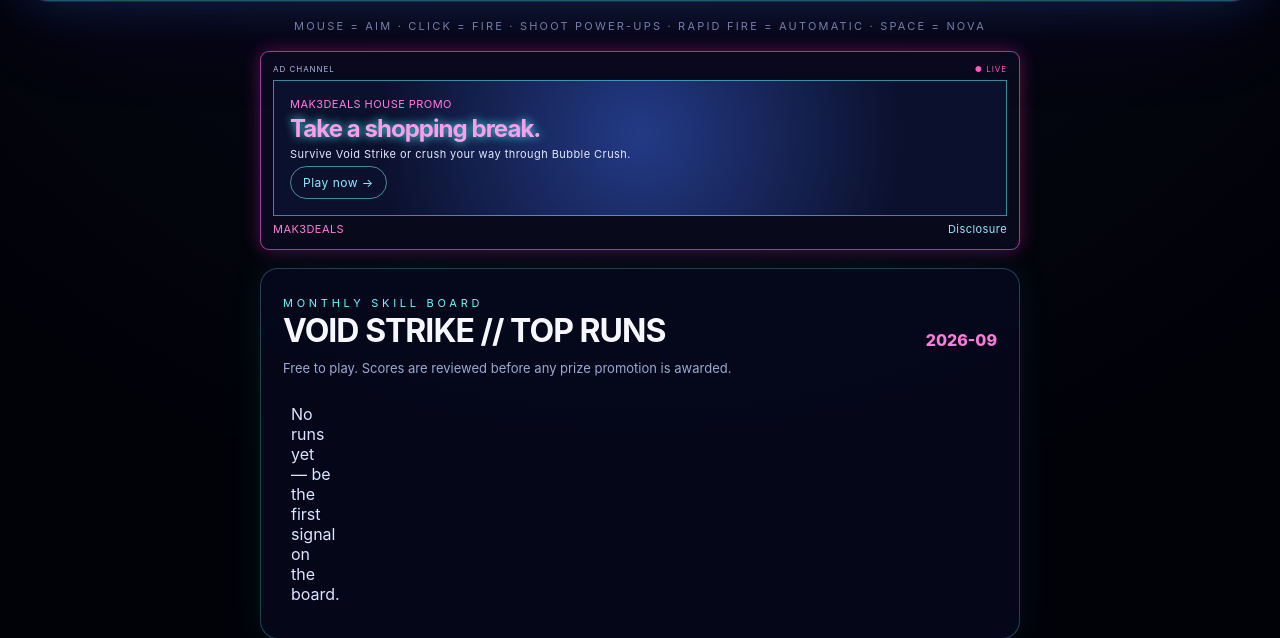
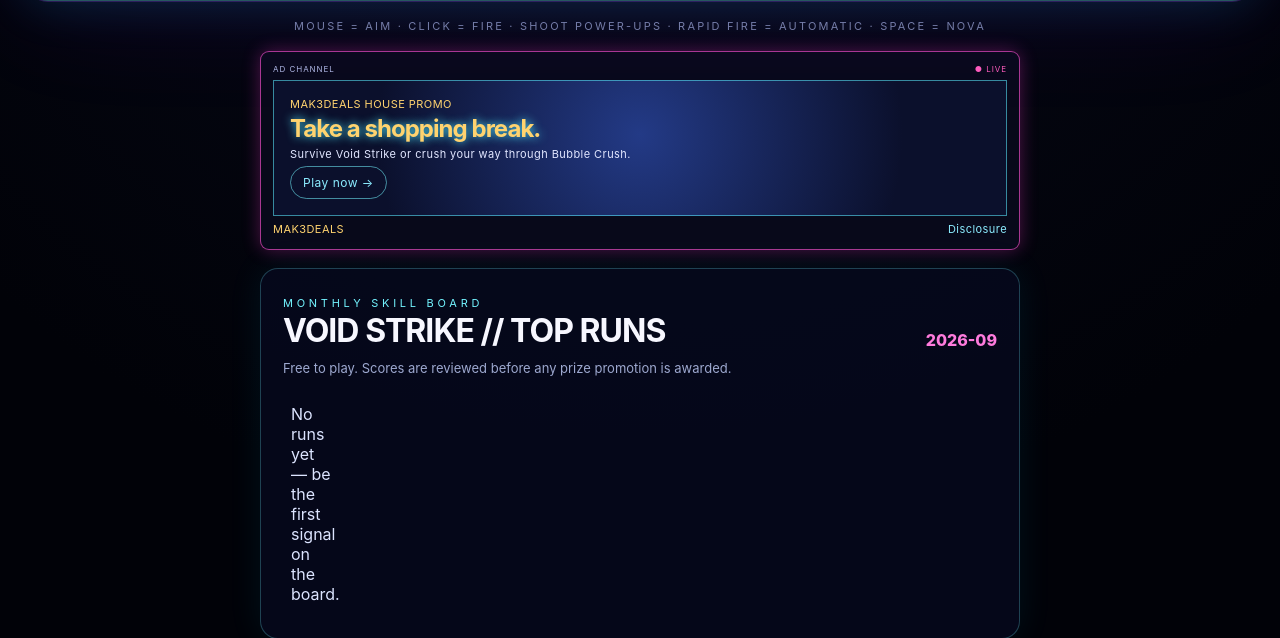
Before and after one commit to ty1364/mak3deals, a Flask app: page /game in a window 1280 px wide. Shown: the part 732-1370 px from the top of the page. Run offline with Flask 3, Linux system fonts and the light colour scheme; data comes from the database, SQL or seed files in the repository; data that the repository does not hold is empty.

Commit message:
Replace purple ad channel styling

```diff
--- a/app.py
+++ b/app.py
@@ -12,11 +12,11 @@ DATABASE = "deals.db"
 SITE_AD_TV = """
 <style>
 .hero,.simple-hero{position:relative}
-.site-ad-tv{position:absolute;top:32px;right:8%;z-index:4;width:min(38%,460px);min-height:220px;padding:14px;border:2px solid rgba(255,82,211,.75);border-radius:16px;background:#08091a;color:#f7f7ff;box-shadow:0 0 24px rgba(255,55,207,.3),inset 0 0 30px rgba(38,111,190,.16);font:800 10px/1.3 system-ui,sans-serif;letter-spacing:.12em}
-.site-ad-tv-top,.site-ad-tv-foot{display:flex;justify-content:space-between;color:#aeb8e4}.site-ad-live{color:#ff5dbe}.site-ad-tv-screen{display:flex;align-items:center;justify-content:space-between;min-height:72px;margin:6px 0;padding:10px;border:1px solid rgba(92,238,255,.55);background:radial-gradient(circle at 50% 40%,#233a86,#0b102c 70%)}.site-ad-tv-screen strong{font-size:16px;line-height:.8;color:#fff;text-shadow:0 0 10px #50eaff}.site-ad-tv-screen em{color:#ff5bd7;font-style:normal}.site-ad-tv-screen small{color:#bdefff;font-size:8px;line-height:1.4;text-align:right;letter-spacing:.06em}@media(max-width:700px){.site-ad-tv{right:8px;bottom:8px;transform:scale(.8);transform-origin:bottom right}}
+.site-ad-tv{position:absolute;top:32px;right:8%;z-index:4;width:min(38%,460px);min-height:220px;padding:14px;border:1px solid rgba(255,211,111,.85);border-radius:16px;background:linear-gradient(145deg,#0d1730,#102a3d 70%,#133f4b);color:#f7f7ff;box-shadow:0 18px 44px rgba(6,25,44,.35),inset 0 0 30px rgba(255,211,111,.05);font:800 10px/1.3 system-ui,sans-serif;letter-spacing:.12em}
+.site-ad-tv-top,.site-ad-tv-foot{display:flex;justify-content:space-between;color:#bde0dd}.site-ad-live{color:#ffd36f}.site-ad-tv-screen{display:flex;align-items:center;justify-content:space-between;min-height:72px;margin:6px 0;padding:10px;border:1px solid rgba(255,211,111,.55);background:radial-gradient(circle at 50% 40%,#155e68,#0b1b31 70%)}.site-ad-tv-screen strong{font-size:16px;line-height:.8;color:#fff;text-shadow:0 0 10px rgba(255,211,111,.45)}.site-ad-tv-screen em{color:#ffd36f;font-style:normal}.site-ad-tv-screen small{color:#d7f0ed;font-size:8px;line-height:1.4;text-align:right;letter-spacing:.06em}@media(max-width:700px){.site-ad-tv{right:8px;bottom:8px;transform:scale(.8);transform-origin:bottom right}}
 .site-ad-tv-screen{flex:1;min-height:180px;margin:10px 0;padding:22px;border-color:rgba(92,238,255,.7);background:radial-gradient(circle at 50% 40%,#233a86,#0b102c 70%)}.site-ad-tv-screen strong{font-size:clamp(22px,3vw,38px)}.site-ad-tv-screen small{font-size:11px}
 @media(max-width:900px){.site-ad-tv{position:relative;top:auto;right:auto;width:100%;min-height:150px;margin:28px 0 0;transform:none}.site-ad-tv-screen{min-height:100px}.site-ad-tv-screen strong{font-size:24px}}
-.ad-player-screen{gap:16px}.ad-player-copy{display:grid;gap:7px;min-width:0;letter-spacing:.02em}.ad-player-copy strong{font-size:clamp(18px,2.4vw,30px);line-height:1.02;letter-spacing:-.04em}.ad-player-copy.pink strong{color:#ff9ee8}.ad-player-copy.blue strong{color:#8cecff}.ad-player-copy.gold strong{color:#ffd36f}.ad-player-copy.cyan strong{color:#a7f7ff}.ad-player-provider,.ad-player-detail{font-size:10px;line-height:1.35;letter-spacing:.04em;color:#bdefff}.ad-player-provider{color:#ff7bdd;text-transform:uppercase}.ad-player-detail{color:#e1e6ff}.ad-player-image{width:88px;height:88px;flex:0 0 88px;object-fit:cover;border-radius:10px;border:1px solid rgba(115,244,255,.5);background:#fff}.ad-player-cta,.ad-player-disclosure{color:#8cecff;text-decoration:none;letter-spacing:.04em}.ad-player-cta{justify-self:start;padding:7px 10px;border:1px solid rgba(115,244,255,.55);border-radius:999px;font-size:10px}.ad-player-cta:hover,.ad-player-disclosure:hover{color:#fff;background:rgba(115,244,255,.12)}.ad-player-disclosure{font-size:9px}
+.ad-player-screen{gap:16px}.ad-player-copy{display:grid;gap:7px;min-width:0;letter-spacing:.02em}.ad-player-copy strong{font-size:clamp(18px,2.4vw,30px);line-height:1.02;letter-spacing:-.04em}.ad-player-copy.pink strong{color:#ffd36f}.ad-player-copy.blue strong{color:#8cecff}.ad-player-copy.gold strong{color:#ffd36f}.ad-player-copy.cyan strong{color:#a7f7ff}.ad-player-provider,.ad-player-detail{font-size:10px;line-height:1.35;letter-spacing:.04em;color:#bdefff}.ad-player-provider{color:#ffd36f;text-transform:uppercase}.ad-player-detail{color:#e1e6ff}.ad-player-image{width:88px;height:88px;flex:0 0 88px;object-fit:cover;border-radius:10px;border:1px solid rgba(115,244,255,.5);background:#fff}.ad-player-cta,.ad-player-disclosure{color:#8cecff;text-decoration:none;letter-spacing:.04em}.ad-player-cta{justify-self:start;padding:7px 10px;border:1px solid rgba(115,244,255,.55);border-radius:999px;font-size:10px}.ad-player-cta:hover,.ad-player-disclosure:hover{color:#fff;background:rgba(115,244,255,.12)}.ad-player-disclosure{font-size:9px}
 </style>
 <aside class="site-ad-tv" data-ad-player aria-label="Mak3Deals advertising channel"><div class="site-ad-tv-top"><span>AD CHANNEL</span><span class="site-ad-live">● LIVE</span></div><div class="site-ad-tv-screen ad-player-screen"><div class="ad-player-copy"><strong>MAK3<br><em>DEALS</em></strong><span class="ad-player-detail">Loading verified placements…</span></div></div><div class="site-ad-tv-foot"><span class="ad-player-provider">Mak3Deals</span><a class="ad-player-disclosure" href="/affiliate-disclosure">Disclosure</a></div></aside>
 <script src="/static/ad-player.js?v=b028b3b" defer></script>
--- a/static/ad-player.css
+++ b/static/ad-player.css
@@ -6,8 +6,8 @@
 .ad-player-screen{gap:10px}
 .ad-player-copy{display:grid;gap:5px;min-width:0;letter-spacing:.02em}
 .ad-player-copy strong{font-size:clamp(13px,2.2vw,24px);line-height:1.02;letter-spacing:-.04em}
-.ad-player-copy.pink strong{color:#ff9ee8}.ad-player-copy.blue strong{color:#8cecff}.ad-player-copy.gold strong{color:#ffd36f}.ad-player-copy.cyan strong{color:#a7f7ff}
-.ad-player-provider,.ad-player-detail{font-size:7px;line-height:1.35;letter-spacing:.04em;color:#bdefff}.ad-player-provider{color:#ff7bdd;text-transform:uppercase}.ad-player-detail{color:#e1e6ff}
+.ad-player-copy.pink strong{color:#ffd36f}.ad-player-copy.blue strong{color:#8cecff}.ad-player-copy.gold strong{color:#ffd36f}.ad-player-copy.cyan strong{color:#a7f7ff}
+.ad-player-provider,.ad-player-detail{font-size:7px;line-height:1.35;letter-spacing:.04em;color:#bdefff}.ad-player-provider{color:#ffd36f;text-transform:uppercase}.ad-player-detail{color:#e1e6ff}
 .ad-player-image{width:52px;height:52px;flex:0 0 52px;object-fit:cover;border-radius:7px;border:1px solid rgba(115,244,255,.5);background:#fff}
 .ad-player-cta,.ad-player-disclosure{color:#8cecff;text-decoration:none;letter-spacing:.04em}.ad-player-cta{justify-self:start;padding:4px 7px;border:1px solid rgba(115,244,255,.55);border-radius:999px;font-size:7px}.ad-player-disclosure{font-size:7px}
 .ad-player-cta:hover,.ad-player-disclosure:hover{color:#fff;background:rgba(115,244,255,.12)}
```
